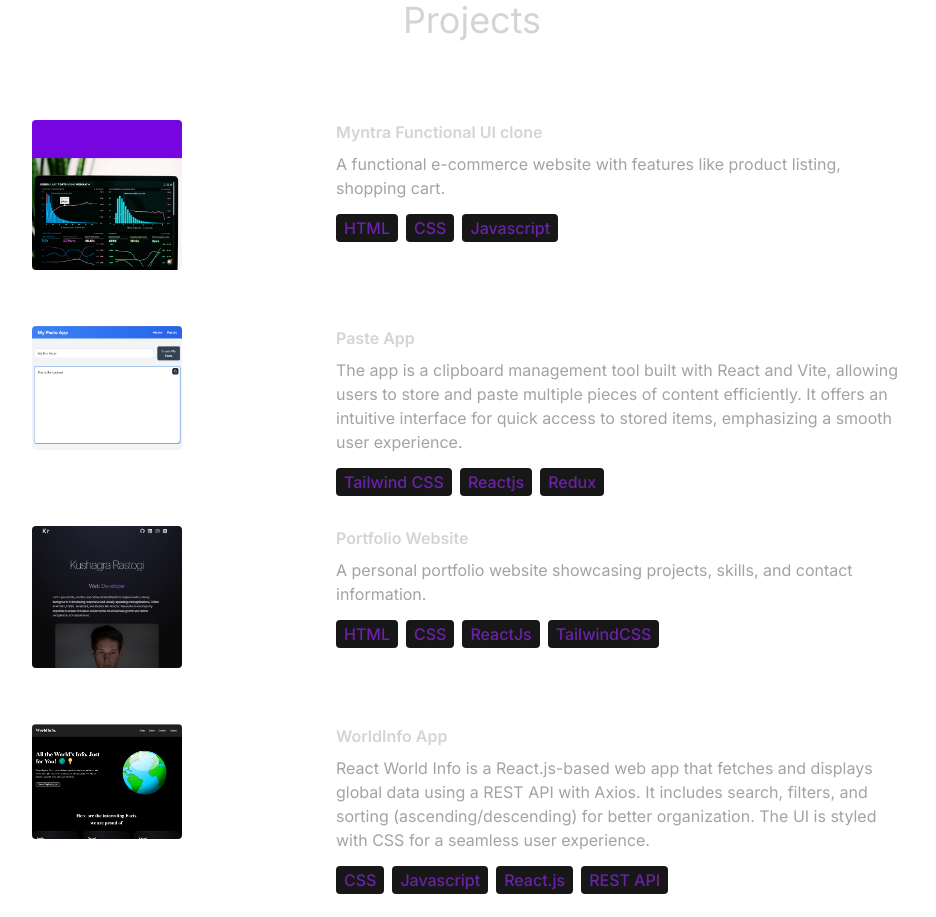
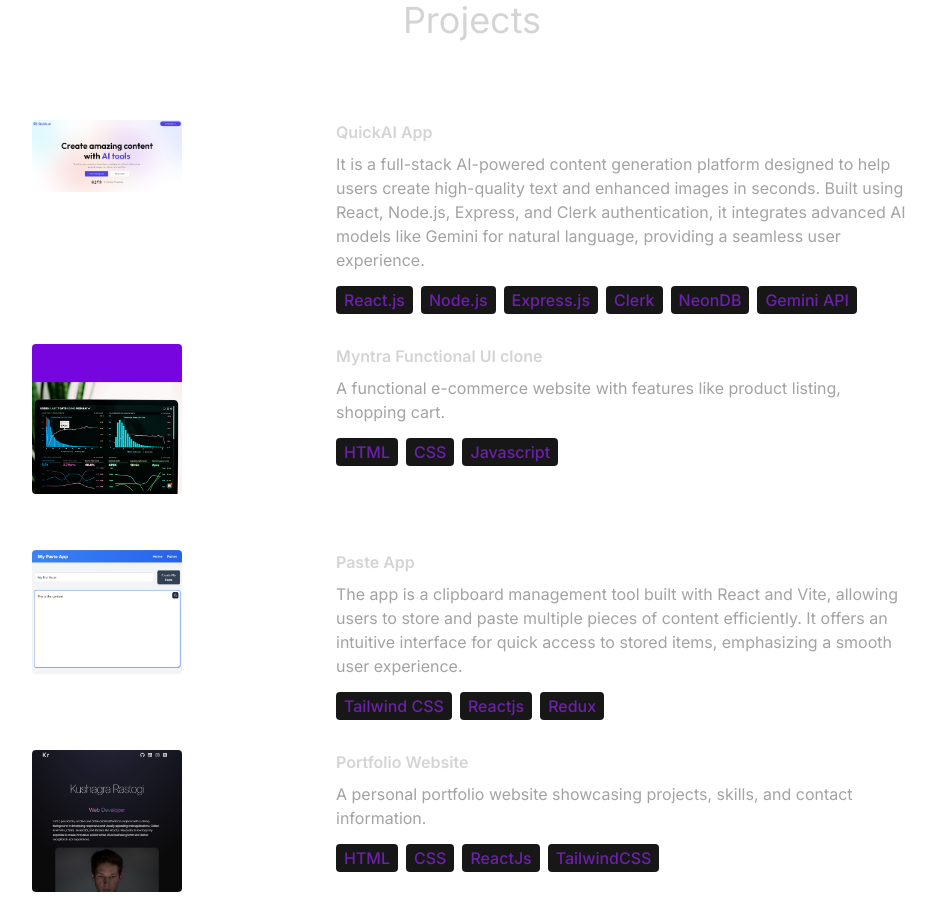
Before and after one commit to kushagrarastogi7007/my-portfolio-react, a React (Vite) app: page / in a window 1280 px wide. Shown: the part 2920-3837 px from the top of the page, without its empty margins (168-1104 px from the left). Built offline with nearby package versions, Linux system fonts and the light colour scheme.

Commit message:
Quick-ai project added

```diff
--- a/src/constants/index.js
+++ b/src/constants/index.js
@@ -5,6 +5,7 @@ import project3 from "../assets/projects/project-3.jpg";
 import project5 from "../assets/projects/project-5.png";
 import project6 from "../assets/projects/project-6.jpg";
 import project7 from "../assets/projects/worldinfo.png";
+import project8 from "../assets/projects/project-8.jpg";
 
 export const HERO_CONTENT = `I am a passionate, creative and detail-oriented frontend engineer with a strong background in developing responsive and visually appealing web applications. Skilled in HTML5, CSS3, JavaScript, and libraries like React.js.  My goal is to leverage my expertise to create innovative solutions that drive business growth and deliver exceptional user experiences.`;
 
@@ -49,6 +50,14 @@ export const EXPERIENCES = [
 ];
 
 export const PROJECTS = [
+  {
+    title: "QuickAI App",
+    image: project8,
+    description:
+      "It is a full-stack AI-powered content generation platform designed to help users create high-quality text and enhanced images in seconds. Built using React, Node.js, Express, and Clerk authentication, it integrates advanced AI models like Gemini for natural language, providing a seamless user experience.",
+    technologies: [ "React.js", "Node.js", "Express.js", "Clerk", "NeonDB", "Gemini API" ],
+    href: "https://quick-ai-taupe-beta.vercel.app/"
+  },
   {
     title: "Myntra Functional UI clone",
     image: project1,
```
